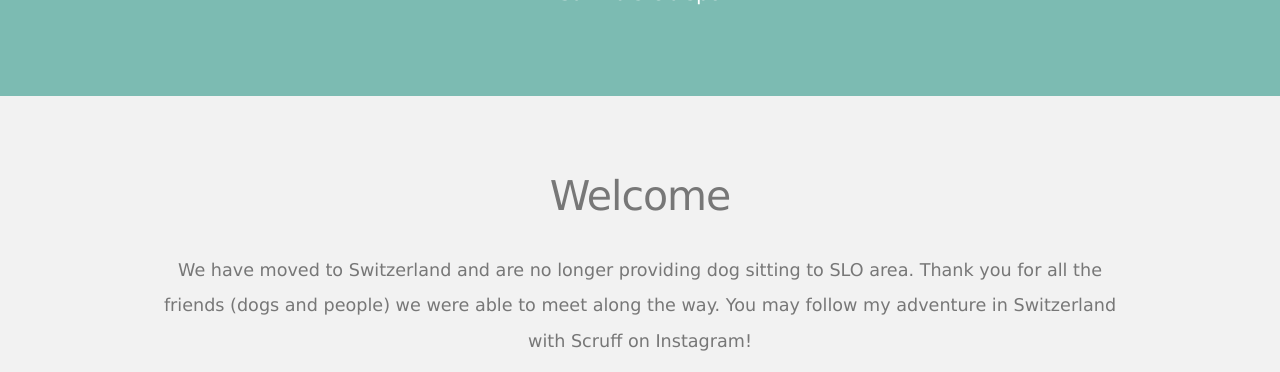
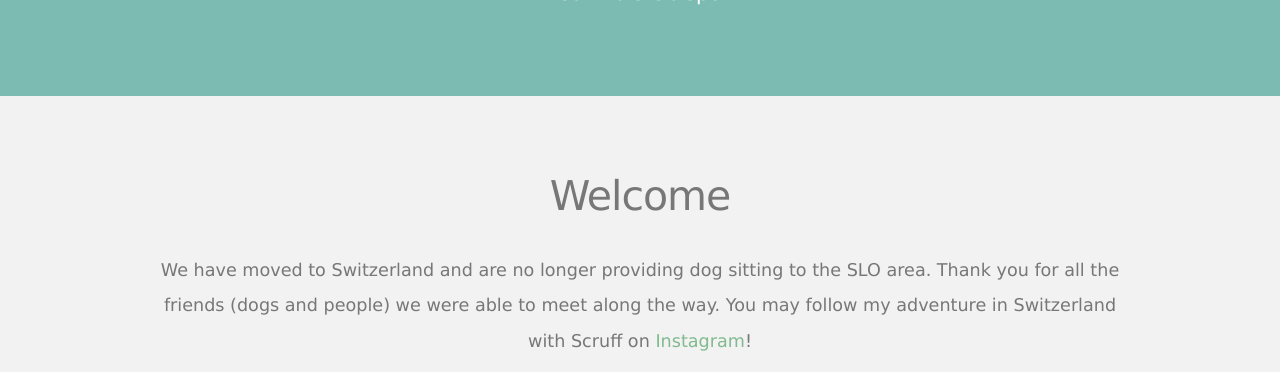
Before and after one commit to vanessaforney/vanessaforney.github.io, a Jekyll site: the page built from index.html, in a window 1280 px wide and 900 px high, scrolled down 384 px, cut to the strip 0-372 px from the top of the window. Built offline with Jekyll 4.4.1, drawn with Linux system fonts in a browser that asks for light colours; nearby versions of some CDN libraries.

Commit message:
fixes links

```diff
--- a/index.html
+++ b/index.html
@@ -8,10 +8,10 @@
 		<header>
 			<h2>Welcome</h2>
 		</header>
-		<p>We have moved to Switzerland and are no longer providing dog sitting to SLO area. Thank you for all the friends (dogs and people) we were able to meet along the way. You may follow my adventure in Switzerland with Scruff on Instagram!</p>
-		<img src="assets/images/switzerland/scruff.jpg" alt="Scruff" height="300" width="300">
-		<img src="assets/images/switzerland/me.jpg" alt="Scruff" height="300" width="300">
-		<img src="assets/images/switzerland/scruff2.jpg" alt="Scruff" height="300" width="300">
+		<p>We have moved to Switzerland and are no longer providing dog sitting to the SLO area. Thank you for all the friends (dogs and people) we were able to meet along the way. You may follow my adventure in Switzerland with Scruff on <a href="https://www.instagram.com/vanessaforney/">Instagram</a>!</p>
+		<img href="https://www.instagram.com/vanessaforney/" src="assets/images/switzerland/scruff.jpg" alt="Scruff" height="300" width="300">
+		<img href="https://www.instagram.com/vanessaforney/" src="assets/images/switzerland/me.jpg" alt="Scruff" height="300" width="300">
+		<img href="https://www.instagram.com/vanessaforney/" src="assets/images/switzerland/scruff2.jpg" alt="Scruff" height="300" width="300">
 	</div>
 </div>
 
```
